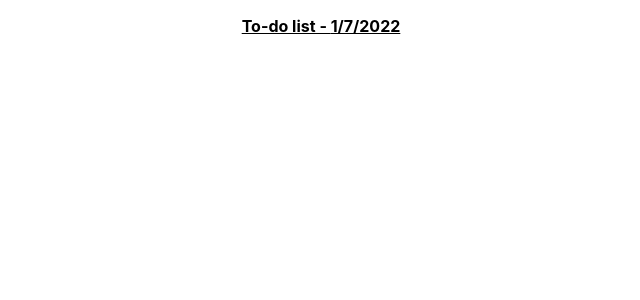
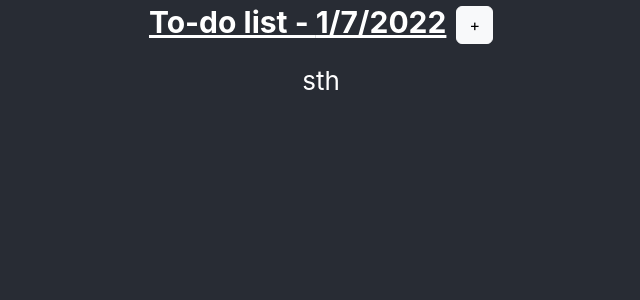
Before and after one commit to alwinchoi/to-do-list, a React (Create React App) app: page / in a window 1280 px wide. Shown: the top 300 px of the page, without its empty margins (319-959 px from the left). Built offline with nearby package versions, Linux system fonts and the light colour scheme.

Commit message:
added modal that can be closed

```diff
--- a/public/index.html
+++ b/public/index.html
@@ -1,14 +1,12 @@
 <!DOCTYPE html>
 <html lang="en">
+
 <head>
   <meta charset="utf-8" />
   <link rel="icon" href="%PUBLIC_URL%/favicon.ico" />
   <meta name="viewport" content="width=device-width, initial-scale=1" />
   <meta name="theme-color" content="#000000" />
-    <meta
-      name="description"
-      content="Web site created using create-react-app"
-    />
+  <meta name="description" content="Web site created using create-react-app" />
   <link rel="apple-touch-icon" href="%PUBLIC_URL%/logo192.png" />
   <!--
       manifest.json provides metadata used when your web app is installed on a
@@ -24,8 +22,11 @@
       work correctly both with client-side routing and a non-root public URL.
       Learn how to configure a non-root public URL by running `npm run build`.
     -->
+  <link href="https://cdn.jsdelivr.net/npm/bootstrap@5.2.0-beta1/dist/css/bootstrap.min.css" rel="stylesheet"
+    integrity="sha384-0evHe/X+R7YkIZDRvuzKMRqM+OrBnVFBL6DOitfPri4tjfHxaWutUpFmBp4vmVor" crossorigin="anonymous">
   <title>React App</title>
 </head>
+
 <body>
   <noscript>You need to enable JavaScript to run this app.</noscript>
   <div id="root"></div>
@@ -40,4 +41,5 @@
       To create a production bundle, use `npm run build` or `yarn build`.
     -->
 </body>
+
 </html>
--- a/src/App.css
+++ b/src/App.css
@@ -16,7 +16,7 @@
 .App-header {
   background-color: #282c34;
   min-height: 100vh;
-  display: flex;
+  /* display: flex; */
   flex-direction: column;
   align-items: center;
   justify-content: center;
@@ -32,6 +32,7 @@
   from {
     transform: rotate(0deg);
   }
+
   to {
     transform: rotate(360deg);
   }
--- a/src/App.js
+++ b/src/App.js
@@ -1,10 +1,17 @@
 import logo from './logo.svg';
 import './App.css';
 import ToDoList from './Component/ToDoList';
+import Modal from './Component/modal';
+
+import { useState } from "react";
 
 function App() {
+  const [isOpen, setIsOpen] = useState(false)
+
+  console.log(isOpen)
+
   return (
-    <div className="App">
+    <div className="App App-header">
       {/* <header className="App-header">
         {/* <img src={logo} className="App-logo" alt="logo" />
         <p>
@@ -19,7 +26,13 @@ function App() {
           Learn React
         </a>
       </header> */}
-      <ToDoList />
+      <ToDoList onSelect={setIsOpen}>
+        sth
+        {/* add table here and pass data */}
+      </ToDoList>
+      <Modal handleClose={() => setIsOpen(false)} isOpen={isOpen}>
+        Patrick is gae
+      </Modal>
     </div>
   );
 }
--- a/src/Component/ToDoList.js
+++ b/src/Component/ToDoList.js
@@ -1,13 +1,31 @@
 import "../css/ToDoList.css"
 
-import React from "react";
+import React, { useState, useEffect, useRef } from "react";
 
 const ToDoList = props => {
     const current = new Date()
     const date = `${current.getDate()}/${current.getMonth() + 1}/${current.getFullYear()}`
 
+    //componentDidUpdate
+    useEffect(() => {
+
+    }, [props])
+
+    const openModal = () => {
+        props.onSelect(true)
+    }
+
     return (
-        <p className="title">To-do list - {date}</p>
+        <div>
+            <div className="heading">
+                <p className="title">To-do list - {date}
+                    <span className="add-button">
+                        <button style={{ type: "button" }} className="btn btn-light" onClick={() => openModal()}>+</button>
+                    </span>
+                </p>
+                {props.children}
+            </div>
+        </div>
     )
 }
 
--- /dev/null
+++ b/src/Component/modal.js
@@ -0,0 +1,28 @@
+import "../css/modal.css"
+
+import { useEffect } from "react";
+
+const Modal = props => {
+
+    useEffect(() => {
+        const closeOnEscapeKey = e => e.key === "Escape" || e.key === "Esc" ? props.handleClose() : null
+
+        document.body.addEventListener("keydown", closeOnEscapeKey)
+        return () => {
+            document.body.removeEventListener("keydown", closeOnEscapeKey)
+        }
+    }, [props.handleClose])
+
+    if (!props.isOpen) return null
+
+    return (
+        <div className="modal">
+            <button onClick={props.handleClose} className="close-btn">
+                Close
+            </button>
+            <div className="modal-content">{props.children}</div>
+        </div>
+    )
+}
+
+export default Modal
--- a/src/css/ToDoList.css
+++ b/src/css/ToDoList.css
@@ -1,4 +1,15 @@
 .title {
     font-weight: bold;
     text-decoration: underline;
+    font-size: 30px;
 }
+
+.heading {
+    text-align: center;
+}
+
+.add-button {
+    display: inline-block;
+    padding-left: 5px;
+    margin-left: 5px;
+}
--- /dev/null
+++ b/src/css/modal.css
@@ -0,0 +1,25 @@
+.modal {
+    position: fixed;
+    inset: 0;
+    /* inset sets all 4 values (top right bottom left) much like how we set padding, margin etc., */
+    background-color: rgba(0, 0, 0, 0.6);
+    display: flex;
+    flex-direction: column;
+    align-items: center;
+    justify-content: center;
+    transition: all 0.3s ease-in-out;
+    overflow: hidden;
+    z-index: 999;
+    padding: 40px 20px 20px;
+}
+
+.modal-content {
+    width: 70%;
+    height: 70%;
+    background-color: #282c34;
+    color: #fff;
+    display: flex;
+    align-items: center;
+    justify-content: center;
+    font-size: 2rem;
+}
```
Also changed, not shown: src/Component/ReactPortal.js (added, +38 -0 lines), src/Component/selectionPage.js (added, +7 -0 lines), src/css/button.css (added), test.txt (added). Lines whose indentation alone changed are shown as unchanged.
